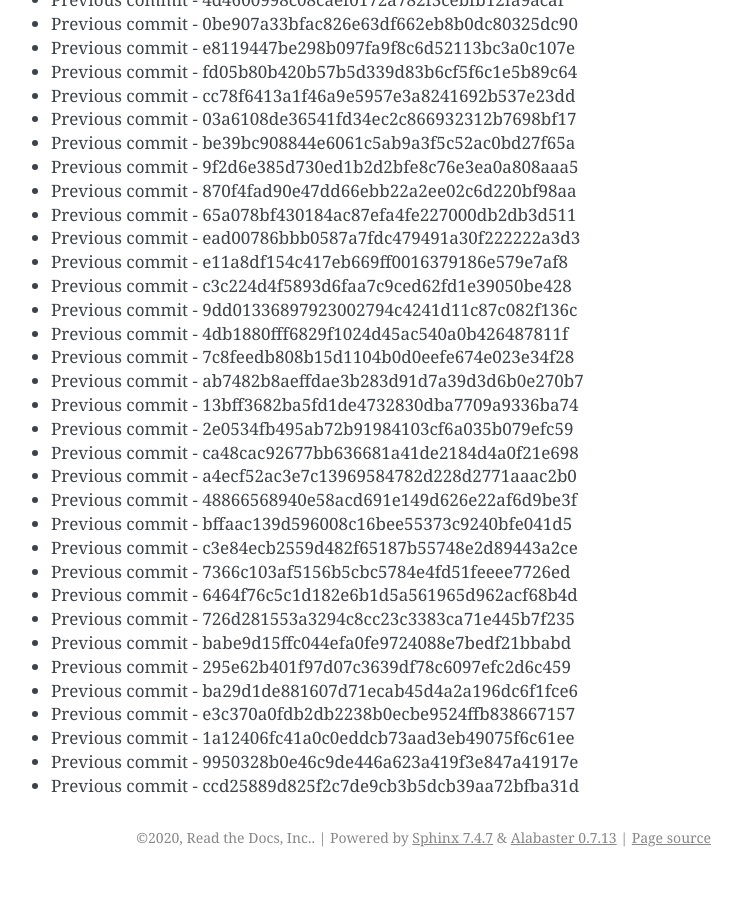
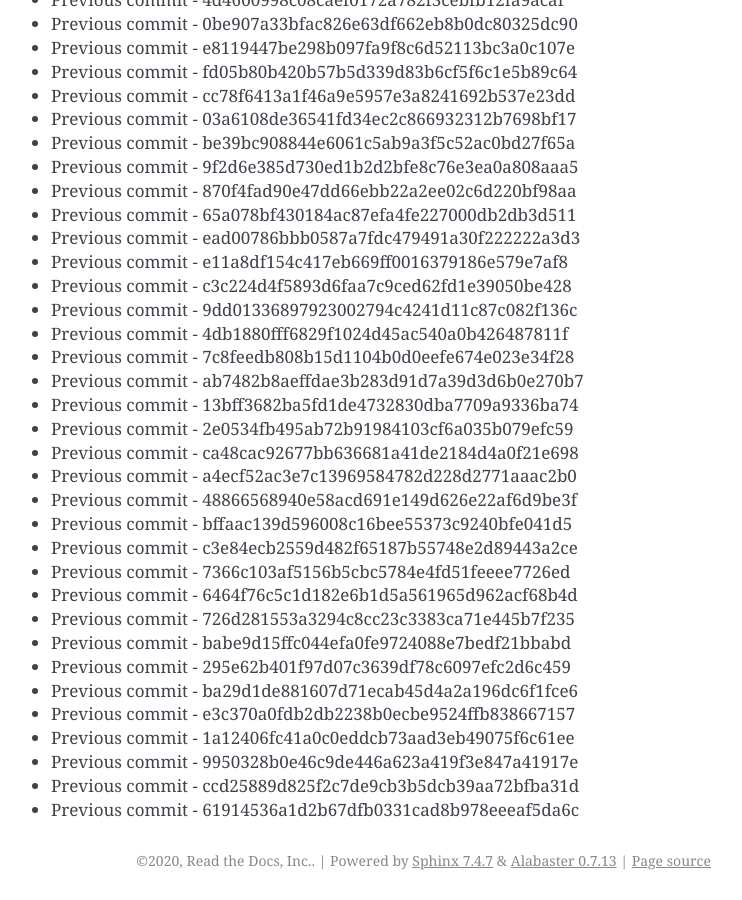
Before and after one commit to readthedocs/rtd-git-stresstest, a Sphinx documentation site: the page built from docs/updates.rst, in a window 1280 px wide and 900 px high, scrolled down 2892 px. Shown: the whole window, without its empty margins (399-1141 px from the left). Built offline with Sphinx 7.4.7, drawn with Linux system fonts in a browser that asks for light colours; before the commit the page ends 3769 px from its top, so only the background shows below that.

Commit message:
Generating commit from previous: 61914536a1d2b67dfb0331cad8b978eeeaf5da6c

```diff
--- a/docs/updates.rst
+++ b/docs/updates.rst
@@ -153,3 +153,4 @@ It can be tested for any performance characteristics.
 * Previous commit - 1a12406fc41a0c0eddcb73aad3eb49075f6c61ee
 * Previous commit - 9950328b0e46c9de446a623a419f3e847a41917e
 * Previous commit - ccd25889d825f2c7de9cb3b5dcb39aa72bfba31d
+* Previous commit - 61914536a1d2b67dfb0331cad8b978eeeaf5da6c
```
